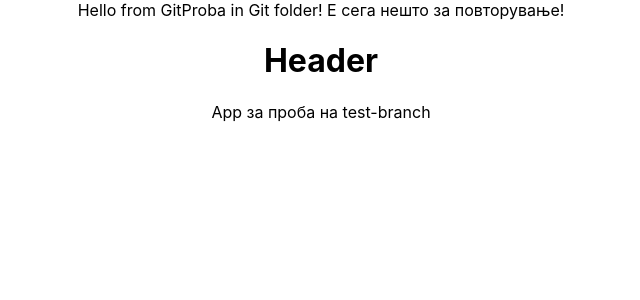
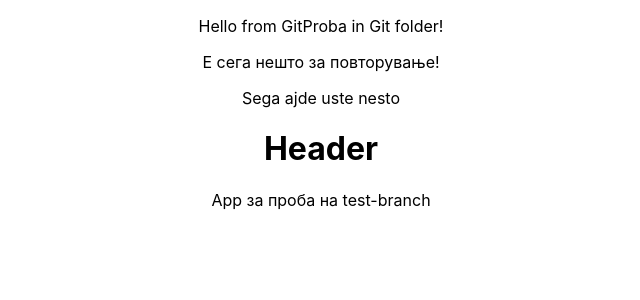
Before and after one commit to Cvetan65/W3SchooolProba, a React (Create React App) app in the folder pactum-verum/: page / in a window 1280 px wide. Shown: the top 300 px of the page, without its empty margins (319-959 px from the left). Built offline with nearby package versions, Linux system fonts and the light colour scheme.

Commit message:
push-test

```diff
--- a/pactum-verum/src/components/GitProba.js
+++ b/pactum-verum/src/components/GitProba.js
@@ -1,8 +1,13 @@
 const GitProba = () => {
     return (
         <div>
-            Hello from GitProba in Git folder!
-            Е сега нешто за повторување!
+            <p> Hello from GitProba in Git folder!</p>
+            <p>Е сега нешто за повторување!</p>
+            <p>Sega ajde uste nesto </p>
+
+
+
+
         </div>
      );
 }
```
